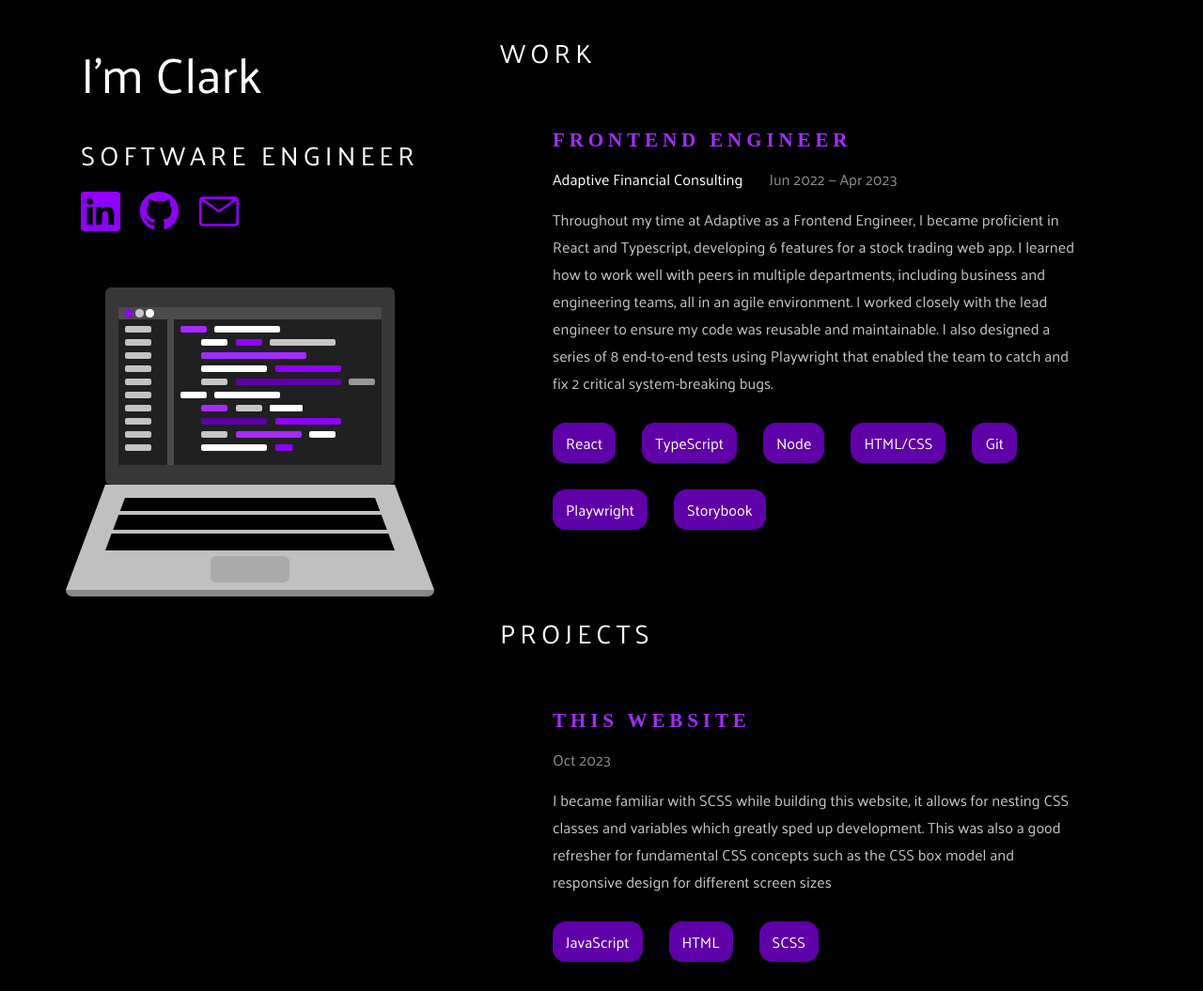
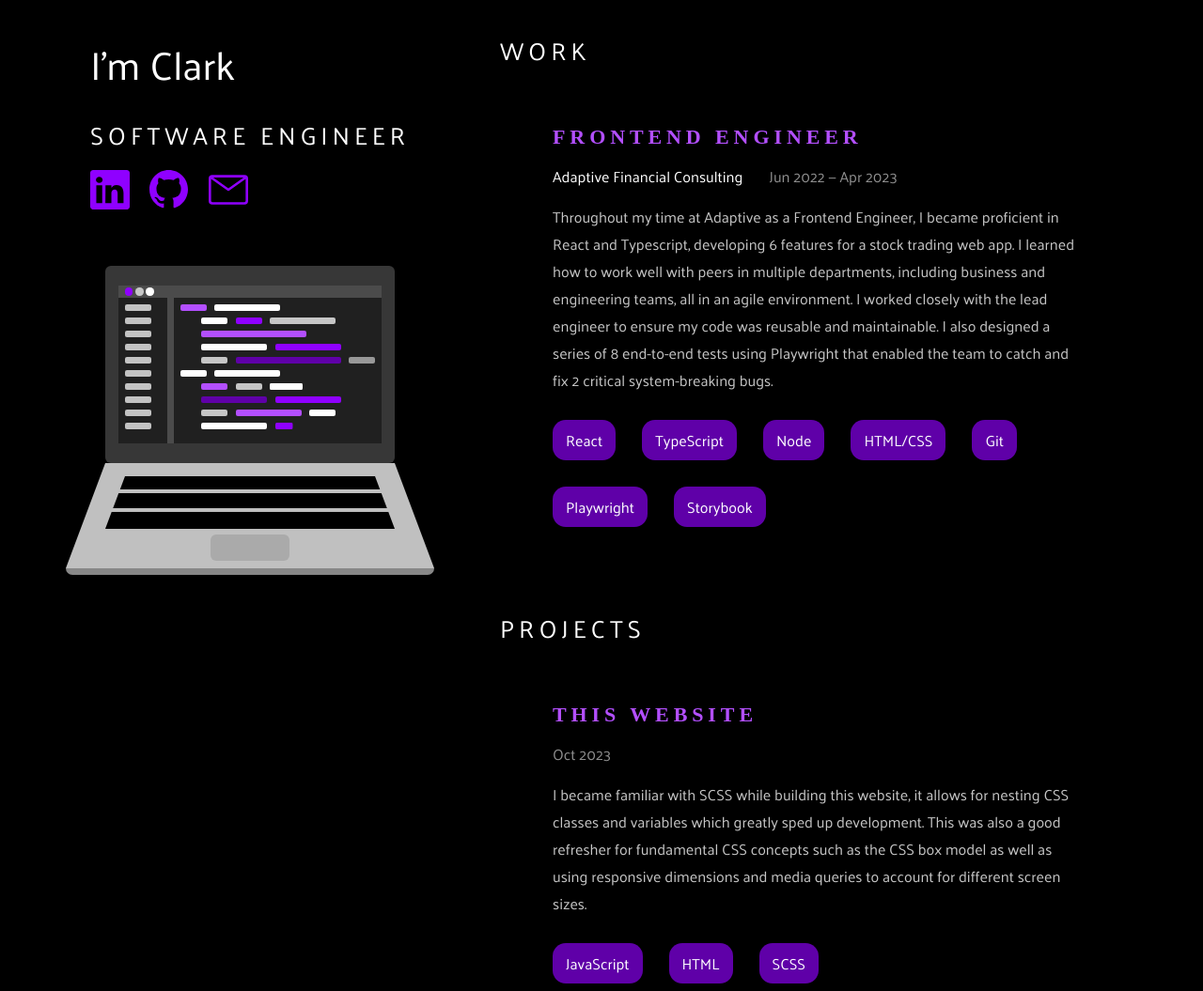
Before and after one commit to ClarkChan1/portfolio-2023, a website: page index.html in a window 1280 px wide. Shown: the part 40-1095 px from the top of the page at 94% size. Drawn offline with Linux system fonts and the light colour scheme; a web font is replaced by a local one.

Commit message:
chore: improved fonts for smaller screens

```diff
--- a/index.html
+++ b/index.html
@@ -217,8 +217,9 @@
               I became familiar with SCSS while building this website, it allows
               for nesting CSS classes and variables which greatly sped up
               development. This was also a good refresher for fundamental CSS
-              concepts such as the CSS box model and responsive design for
-              different screen sizes
+              concepts such as the CSS box model as well as using responsive
+              dimensions and media queries to account for different screen
+              sizes.
             </p>
             <div class="technology-container">
               <p>JavaScript</p>
@@ -250,7 +251,7 @@
               A chrome extension that utilizes web scraping to gather job
               description information. Built a custom google apps script API
               call to paste the data into google sheets. Custom API is then
-              called with an HTTPS POST call made via fetch api. UI built in
+              called with an HTTPS POST request made via fetch api. UI built in
               React and Vite. Utilizes Oauth 2.0 to gain write access to google
               sheets. (Oauth verification is currently still under review, hence
               a youtube video is linked to show how it works)
@@ -288,7 +289,7 @@
               Unsplash for a background image. Received image with promise,
               dynamically changed web page background to the image received.
               Gained understanding of asynchronous programming and event-loop
-              architecture. made HTTPS GET and POST calls with fetch api.
+              architecture. Made HTTPS requests with fetch api.
             </p>
             <div class="technology-container">
               <p>JavaScript</p>
--- a/styles.scss
+++ b/styles.scss
@@ -14,7 +14,7 @@
 }
 
 $primary-color: #8f00ff;
-$light-primary-color: #a42cff;
+$light-primary-color: #b34fff;
 $dark-primary-color: #5f00a8;
 $primary-bg-color: #5f00a82c;
 // blue color scheme
@@ -42,20 +42,20 @@ p {
 }
 
 h1 {
-  font-size: 3.75rem;
+  font-size: 26px;
 }
 h2 {
-  font-size: 2rem;
+  font-size: 16px;
   text-transform: uppercase;
   letter-spacing: 0.35rem;
 }
 h3 {
-  font-size: 1.5rem;
+  font-size: 14px;
   text-transform: uppercase;
   letter-spacing: 0.35rem;
 }
 p {
-  font-size: 16px;
+  font-size: 14px;
 }
 
 .main-section {
@@ -65,7 +65,7 @@ p {
   justify-content: center;
   padding: 5rem;
   font-family: Palanquin;
-  gap: 2rem;
+  gap: 10rem;
 
   .intro {
     background: $background-color;
@@ -334,7 +334,7 @@ p {
         .arrow-icon {
           width: 2.5rem;
           height: 2.5rem;
-          stroke: $primary-color;
+          stroke: $light-primary-color;
         }
       }
       .time-worked {
@@ -454,6 +454,18 @@ p {
   .main-section {
     flex-direction: column;
   }
+  h1 {
+    font-size: 32px;
+  }
+  h2 {
+    font-size: 20px;
+  }
+  h3 {
+    font-size: 18px;
+  }
+  p {
+    font-size: 16px;
+  }
 }
 /* Medium devices (landscape tablets, 768px and up) */
 @media only screen and (min-width: 768px) {
@@ -469,6 +481,16 @@ p {
   html {
     font-size: 14px;
   }
+  h1 {
+    font-size: 42px;
+  }
+  h2 {
+    font-size: 26px;
+  }
+  h3 {
+    font-size: 22px;
+  }
+
   .main-section {
     flex-direction: row;
     .intro {
```
Also changed, not shown: styles.css, 1 other file.
